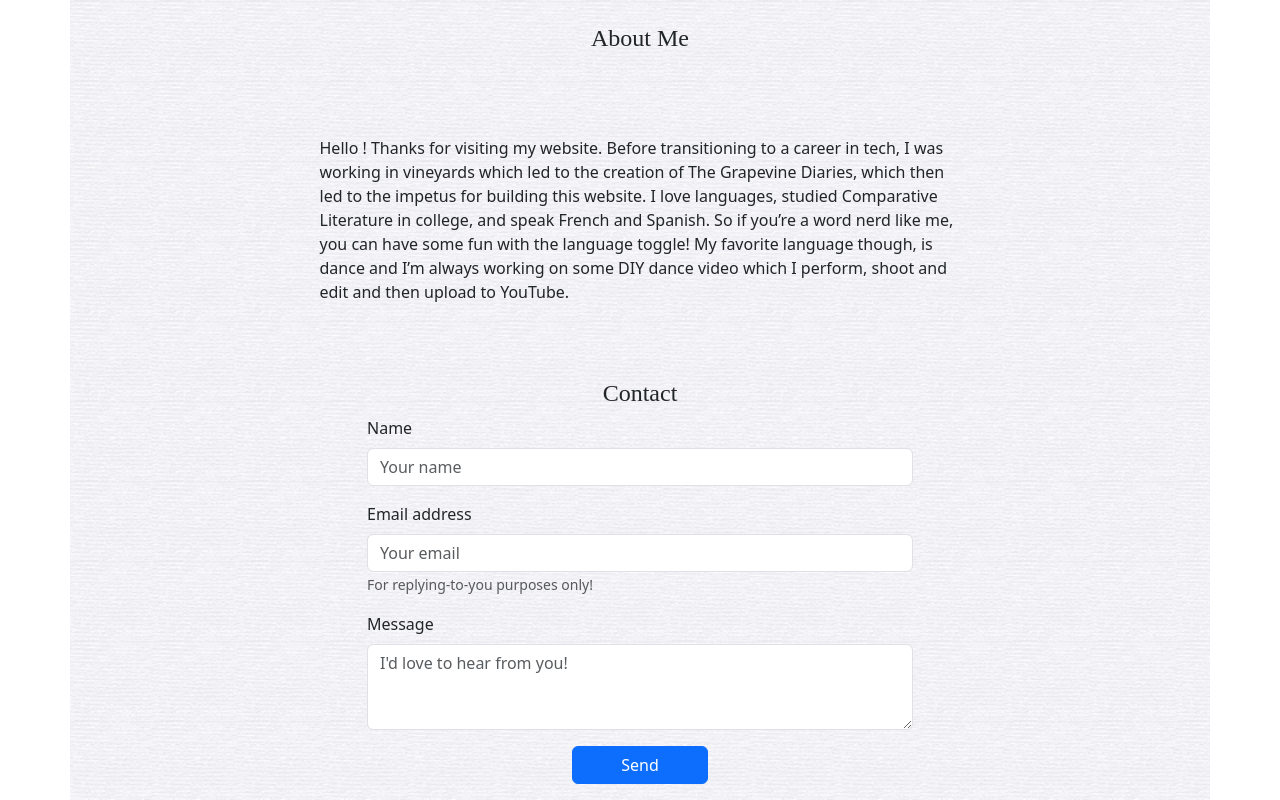
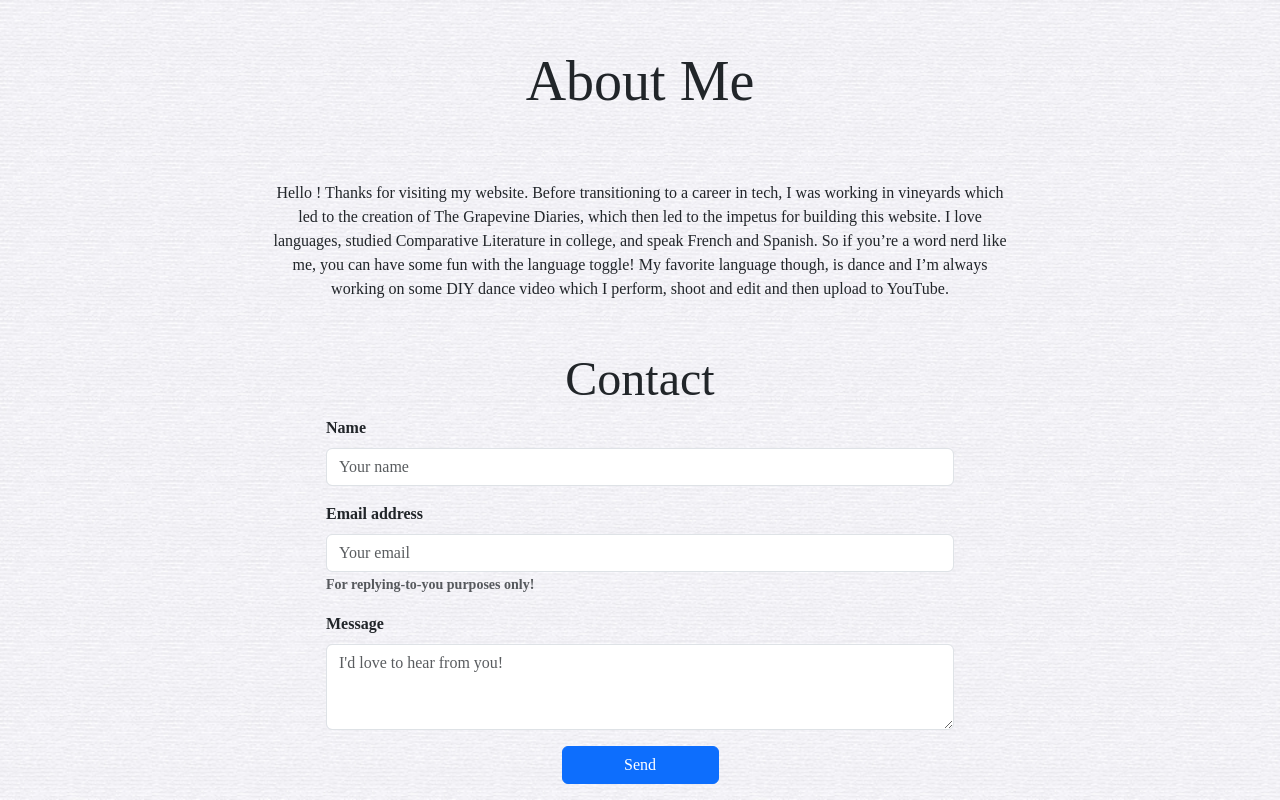
Before and after one commit to merwhite11/MerWhiteWebSite, a React app: page /contact in a window 1280 px wide. Built offline with nearby package versions, Linux system fonts and the light colour scheme.

Commit message:
Styled About Me page and Dance Floor page

```diff
--- a/src/App.css
+++ b/src/App.css
@@ -8,8 +8,11 @@
     src: local('HappinessMood'), url('./assets/HappinessMood.ttf')
 }
 
+@import url('https://fonts.googleapis.com/css2?family=Dosis:wght@200..800&family=Estonia&family=Nunito:ital,wght@1,900&family=Questrial&display=swap');
+
 /*HOME PAGE */
 /*HEADER */
+
 .outer-container{
     display: grid;
     grid-template-rows: auto 1fr;
@@ -25,7 +28,8 @@
     /* justify-content: center; */
     /* border: 3px solid aqua; */
     /* margin-top: 2vh; */
-    /* font-family: HappinessMood; */
+    font-family: Dosis;
+    font-weight: 800;
     /* margin-left: 10vw;
     margin-right: 10vh; */
 }
@@ -52,12 +56,11 @@
     max-height: 100%
 }
 .subpage-header{
-    margin-top: 3vh;
     align-self: center;
     justify-self: center;
-    font-family: HappinessMood;
-    font-size: x-large;
-    font-stretch: expanded;
+    font-family: Dosis;
+    font-weight: 900;
+
 }
 .header-container{
     width: 100vw;
@@ -239,12 +242,16 @@
 /*DANCE HOME */
 
 .dance-floor-container{
-    display: grid;
+    /* display: grid;
     grid-template-rows: 1fr 4fr;
-    background-color: aliceblue;
+    background-color: aliceblue; */
+    display: flex;
+    flex-direction: row;
 }
 .dance-list{
     justify-self: center;
+    display: flex;
+    flex-direction: row;
 }
 .dance-card {
     /* display: flex;
@@ -262,17 +269,19 @@
 
 /* WRITING HOME */
 .bookshelf-container{
-    margin-left: 10vw;
-    margin-right: 10vh;
+    /* margin-left: 10vw;
+    margin-right: 10vh; */
     /* margin-top: 2vh; */
+    background-image: url('./Images/background.jpg');
+    background-size: cover;
+    background-position: center;
+    background-repeat: no-repeat;
 }
 .booklist{
     display: flex;
-    /* display: grid;
-    grid-template-rows: 1fr 1fr; */
-    /* gap: 5vh; */
-    margin-left: 10vw;
-    margin-right: 10vw;
+    flex-direction: column;
+    padding-left: 10vw;
+    padding-right: 10vw;
 }
 .book-tile{
     /* display: flex;
@@ -334,3 +343,9 @@
 .reader{
     justify-self: center;
 }
+
+/*------------------ ABOUT ME STYLES -------------------*/
+
+.about-me-text {
+    font-weight: 500
+}
--- a/src/components/contact/Contact.jsx
+++ b/src/components/contact/Contact.jsx
@@ -20,20 +20,22 @@ const Contact = () => {
   if (emailSent) thankYouNote = <div>Message sent! Thanks for writing 🤗</div>
 
   return (
-    <Container className="outer-container">
-      <h2 className="subpage-header">About Me</h2>
+    <div className="outer-container text-center">
+      <h1 className="display-4 mt-5">About Me</h1>
+
       <Row className="justify-content-center align-items-center">
-        <Col className="col-7 mt-4">
+        <Col className="col-7 mt-2 about-me-text">
           Hello ! Thanks for visiting my website. Before transitioning to a career in tech, I was working in vineyards which led to the creation of The Grapevine Diaries, which then led to the impetus for building this website. I love languages, studied Comparative Literature in college, and speak French and Spanish. So if you’re a word nerd like me, you can have some fun with the language toggle! My favorite language though, is dance and I’m always working on some DIY dance video which I perform, shoot and edit and then upload to YouTube.
         </Col>
+
       </Row>
-      <h4 className="subpage-header">Contact</h4>
+      <h4 className="display-5">Contact</h4>
       <Row className="justify-content-center">
         <Col className="col-6">
-          <Form className="d-flex flex-column" onSubmit={(e) => sendEmail(e)} ref={form}>
+          <Form className="d-flex flex-column text-start" onSubmit={(e) => sendEmail(e)} ref={form}>
 
             <Form.Group className="mb-3" controlId="formName">
-              <Form.Label>Name</Form.Label>
+              <Form.Label className="text-start">Name</Form.Label>
               <Form.Control type="name" name="user_name" placeholder="Your name" />
             </Form.Group>
 
@@ -58,7 +60,7 @@ const Contact = () => {
           </Form>
         </Col>
       </Row>
-    </Container>
+    </div>
   );
 };
 
--- a/src/components/dance/DanceHome.jsx
+++ b/src/components/dance/DanceHome.jsx
@@ -9,8 +9,8 @@ import DanceList from './DanceList.jsx'
 class DanceHome extends React.Component {
     render() {
         return (
-        <div className="dance-floor-container">
-            <h2 className="subpage-header">Dance Floor</h2>
+        <div className="outer-container text-center">
+            <h2 className="display-4 mt-5">Dance Floor</h2>
             <DanceList className="dance-list"/>
         </div>
         )
--- a/src/components/dance/DanceTile.jsx
+++ b/src/components/dance/DanceTile.jsx
@@ -1,10 +1,10 @@
 import React from 'react';
 import YouTube from "react-youtube";
 
-function DanceTile({videoId}) {
+function DanceTile({ videoId }) {
     const options = {
-        height: '315',
-        width: '560',
+        // height: '100',
+        // width: 'auto',
         playerVars: {
             autoplay: 1,
             controls: 1
@@ -13,14 +13,22 @@ function DanceTile({videoId}) {
     // const _onReady = (event) => {
     //     event.target.pauseVideo();
     // }
-  return (
+    return (
         <div className="dance-tile">
             <div className="dance-card">
-                <YouTube className = "card-text" videoId={videoId} options={options} id="video"/>
+                <iframe
+                    width="450"
+                    height="300"
+                    src={`https://www.youtube.com/embed/${videoId}`}
+                    title="YouTube video player"
+                    frameborder="0"
+                    allow="accelerometer; autoplay; clipboard-write; encrypted-media; gyroscope; picture-in-picture"
+                    allowfullscreen
+                ></iframe>
             </div>
-         </div>
+        </div>
 
-)
+    )
 }
 
 export default DanceTile;
--- a/src/components/writing/WritingHome.jsx
+++ b/src/components/writing/WritingHome.jsx
@@ -16,8 +16,11 @@ const WritingHome = (props) => {
     }
     return (
         <div className="bookshelf-container">
-            <h2 className="col-md-12 text-center py-4">Book Shelf</h2>
-            <BookList className="booklist"/>
+            <h2 className="col-md-12 text-center py-4 subpage-header">Book Shelf</h2>
+            <div className="booklist">
+
+            <BookList />
+            </div>
         </div>
 
     )
```
Also changed, not shown: 1 other file (tests, documents, lock files or other folders).
